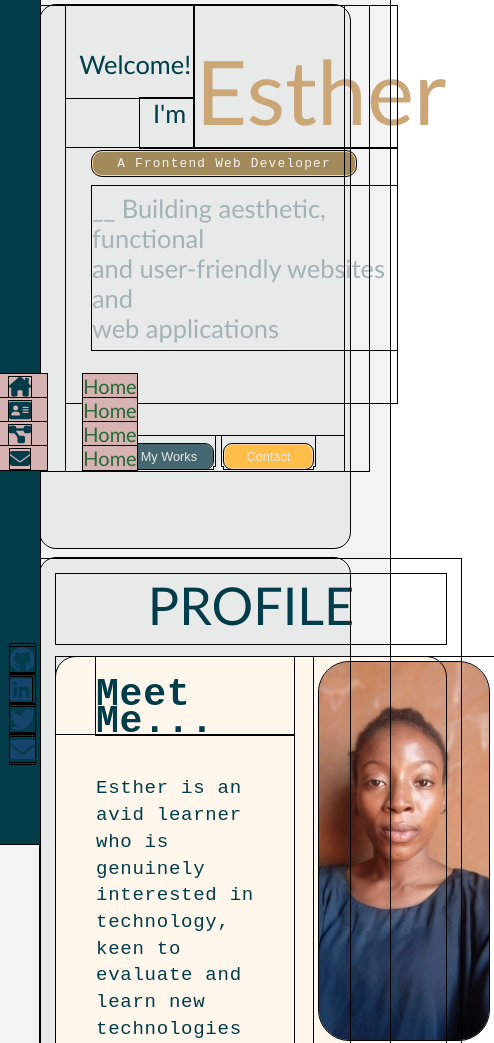
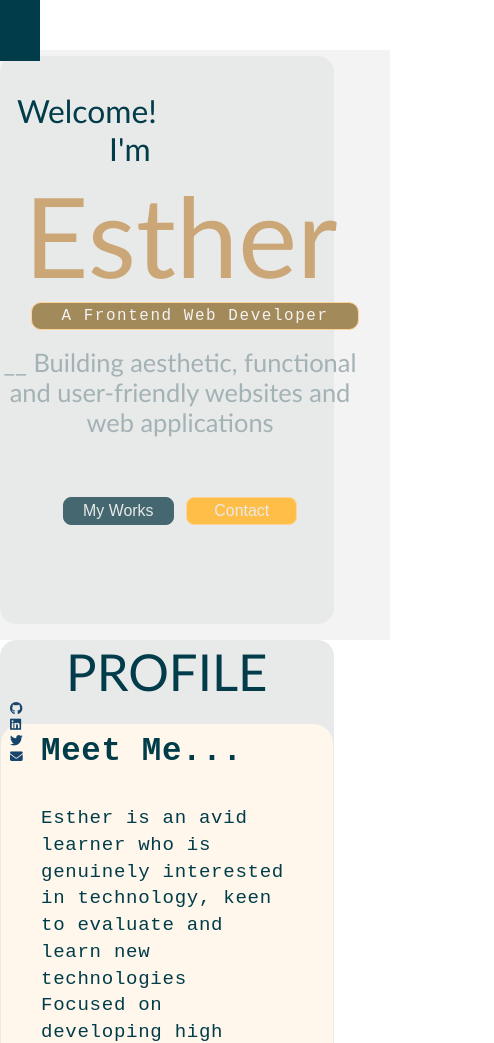
Before and after one commit to Hestia-Arc/Portfolio-vercel, a plain HTML site: page index.html in a window 390 px wide. Shown: the top 1043 px of the page, 494 px wide, since content can reach past the window. Drawn offline with Linux system fonts and the light colour scheme.

Commit message:
flexed the mobile layouts

```diff
--- a/index.html
+++ b/index.html
@@ -10,13 +10,12 @@
 </head>
 <body>
     <!--the container-->
-<div id="container">
+<div id="container" class="cont-mobile">
 
 
     <div class="homepage">
     <!--the side navigation-->
-        <div class="side">
-
+        <nav class="side">
             <div class="nav">
                 <div class="icon"><i class="fa-solid fa-house-chimney"></i></div>
                 <div class="label">Home</div>
@@ -29,18 +28,16 @@
                 <div class="icon"><i class="fa-solid fa-diagram-project"></i></div>
                 <div class="label">Home</div>
             </div>
-
             <div class="nav">
                 <div class="icon"><i class="fa-solid fa-envelope"></i></div>
                 <div class="label">Home</div>
             </div>
 
-        </div>
+        </nav>
 
     <!--the main-->
 
         <div class="main">
-            <div>
             <div class="name-set">
                 <div class="salute">Welcome!</div>
                 <div class="name">I'm </div>
--- a/styles.css
+++ b/styles.css
@@ -6,7 +6,7 @@ html {
 * {
     padding: 0;
     margin: 0;
-    outline: 1px solid black;
+    /* outline: 1px solid black; */
 
 }
 /*containers*/
@@ -405,45 +405,60 @@ footer {
 
 /* Mobile styles */
 @media screen and (max-width: 480px) {
+    /* main container */
+    #container {
+        display: flex;
+        padding: 6px 0;
+        margin: 0;
+        margin-top: 50px;
+    }
+
+
     /*side navigation*/
-     .side {
-    display: flex;
-    flex-direction: column;
-    justify-content: center;
-    position: fixed;
-    top: 10;
-    left: 0;
+    #container {
+        position: relative;
+    }
+     nav {
+        position: sticky;
+        /* top: 0;  */
+        width: 100em;
+        height: 45px;
+        top: 0;
+        left: 0;
+    /* display: flex; */
+    /* flex-direction: column; */
+    /* justify-content: center; */
+    /* position: fixed; */
     /* bottom: 0; */
-    padding: 0.4em;
+    /* padding: 0.4em; */
     background-color: #003c49;
-    width: 24px;
-    font-size: 20px;
+    /* width: 24px; */
+    /* font-size: 20px; */
+}
+.nav {
+    display: none;
 }
 
 
     /* main page */
     .homepage, .about-page, .work-page, .contact-page {
-        min-width: 50%;
+        width: 85vw;
         height: 100%;
 
     }
     .main {
-        padding: 0 1em;
+        padding: 0;
         margin-bottom: 3em;
-        min-width: 90%;
         max-height: 90%;
-        font-size: 2em;
+        font-size: 2.5em;
     }
     .name-set {
-        display: grid;
-        grid-template-columns: 5em 8em 1fr;
-        grid-template-rows: 3.6em 2em 10em;
-        /* margin-left: 1em; */
-
+        display: flex;
+        flex-direction: column;
     }
 
     .salute {
-        padding-top: 1.7em;
+        padding-top: 1.1em;
         padding-left: 0.5em;
         font-size: 1em;
     }
@@ -453,46 +468,37 @@ footer {
         padding-left: 0.5em;
     }
     .name-big {
-        padding-top: 0.35em;
+        padding-top: 0;
         padding-left: 2px;
         font-size: 3.5em;
-        font-family: 'Trebuchet MS', 'Lucida Sans Unicode', 'Lucida Grande', 'Lucida Sans', Arial, sans-serif;
-        letter-spacing: 0.1px;
-        color: #cba676;
+        text-align: center;
     }
     .tagline {
-        grid-column: 1 / 4;
-        grid-row: 3 / 4;
+        text-align: center;
 
     }
     .tag-border {
         border-radius: 10px;
-        color: #f3f3f3;
-        border: 1px solid #ffd399;
-        background-color: #a38a5b;
         padding: 4px;
-        margin-left: 2em;
-        margin-top: 0.2em;
+        margin-left: 30px;
+        margin-top: 0;
         letter-spacing: 0.1em;
         font-size: 0.5em;
-        text-align: center;
         width: 20em;
-        font-family: 'Courier New', Courier, monospace;
-
     }
     .tag-2 {
         margin-top: 0.4em;
-        margin-left: 1em;
+        margin-left: 0;
         padding: 7px 0;
         min-height: 10%;
-        font-size: 1em;
-        color: #a3b2b5;
+        font-size: 0.8em;
         font-weight: 400;
     }
 
     .btn {
         margin-top: 1.3em;
-        margin-left: 2.2em;
+        margin-left: 0;
+        text-align: center;
 
 
     }
@@ -529,8 +535,8 @@ footer {
     /* about-page */
     /* About-flex */
 .about-flex {
-    width: 100vw;
-    padding: 15px;
+    width: 85vw;
+    padding: 0;
 
 }
 
@@ -538,15 +544,14 @@ footer {
 /*profile*/
 .profile {
     min-height: 70px;
-    font-size: 4.1rem;
+    font-size: 4rem;
     text-align: center;
 }
 
 /*about-details*/
 .about-details {
-    display: grid;
-    grid-template-columns: 3fr 1fr;
-    column-gap: 20px;
+    display: flex;
+    flex-direction: column;
     min-height: 40%;
     margin: 1em 0;
     background-color: #fff7ec;
@@ -561,14 +566,15 @@ footer {
 }
 .meet {
     margin-left: 40px;
-    padding-top: 25px;
-    font-size: 2em;
+    padding-top: 15px;
+    font-size: 1.7em;
 }
 .meet-paragraph {
     padding: 40px;
 }
 .photo {
-    padding: 5px;
+    display: none;
+    padding: 0;
 
 }
 img {
@@ -578,21 +584,19 @@ img {
 
 /* skills container */
 .skill-container {
-    display: grid;
-    grid-template-columns: repeat(4, 1fr);
-    grid-template-rows: 4.5em 20em;
-    min-height: 20%;
-    row-gap: 15px;
-    column-gap: 10px;
+    display: flex;
+    flex-direction: column;
+    min-height: 70%;
+    padding: 0 15px;
 }
 .skill {
     text-align: center;
-    font-size: 4.1rem;
-    grid-column: 1 / 5;
+    font-size: 4rem;
 }
 .skill-parts {
-    background-color: #fff7ec;
+    height: 170px;
     border-radius: 30px;
+    padding: 0 15px;
 }
 
 
```
Lines whose indentation alone changed are shown as unchanged.
